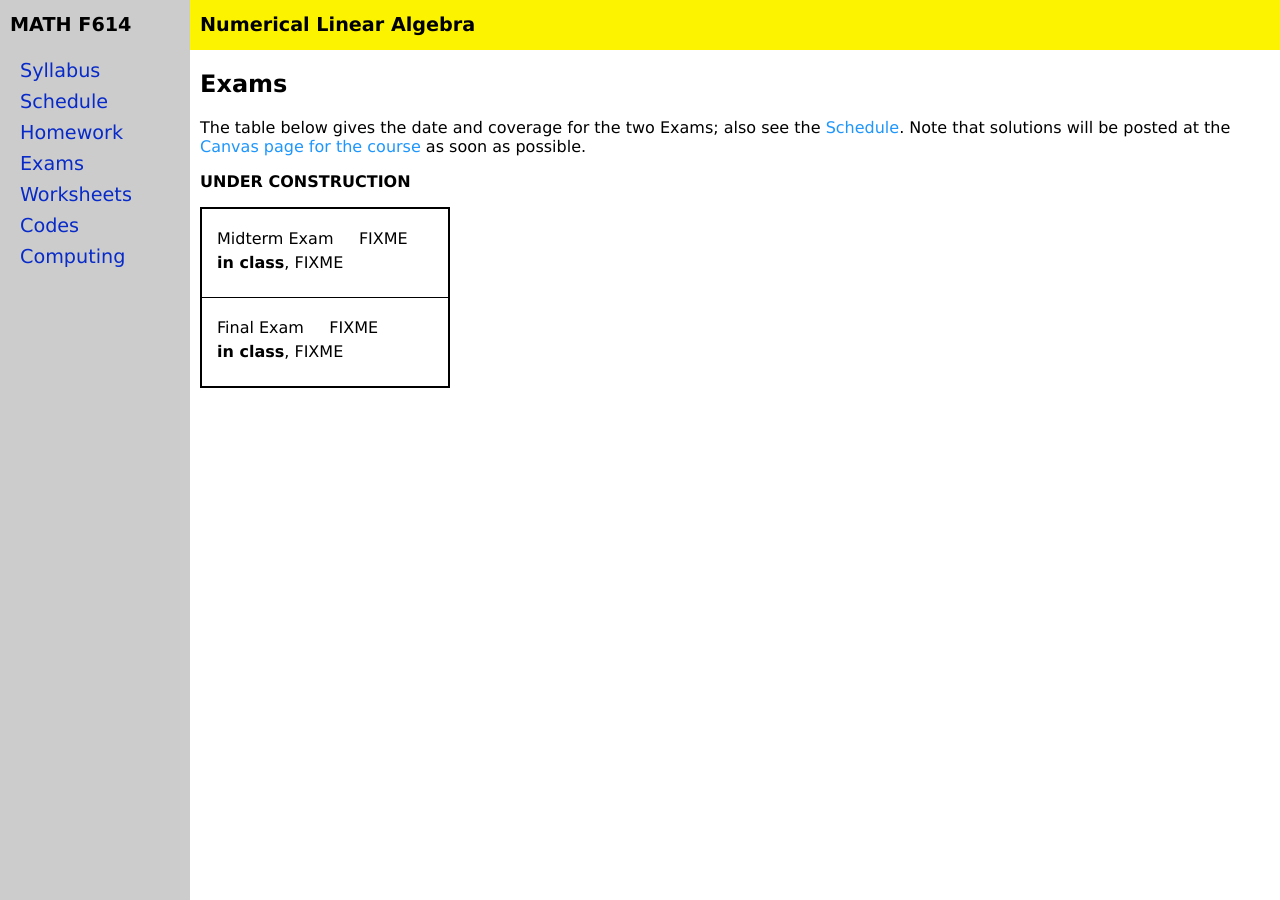
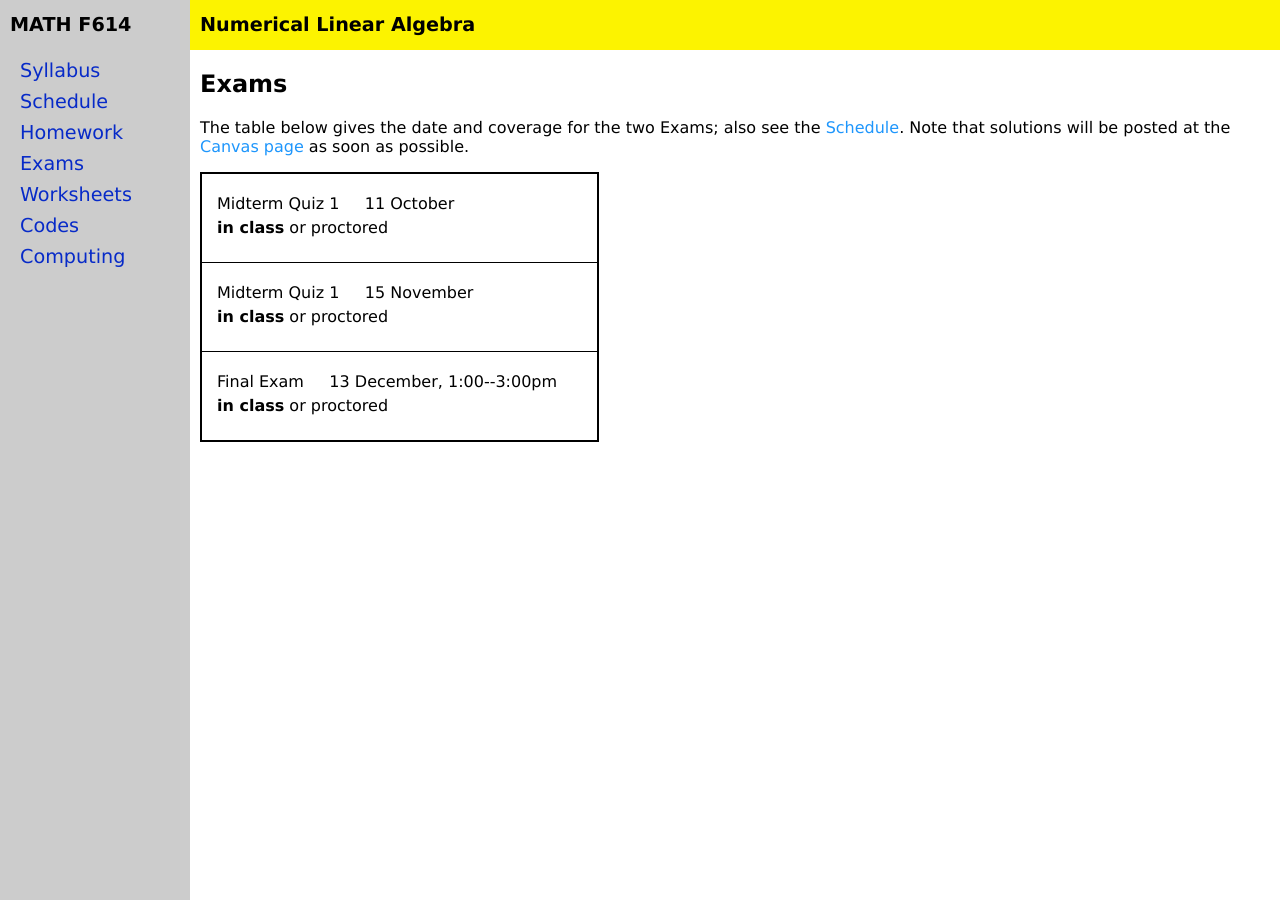
Before and after one commit to bueler/nla, a Jekyll site: the page built from exams.md, in a window 1280 px wide. Built offline with Jekyll 4.4.1, drawn with Linux system fonts in a browser that asks for light colours.

Commit message:
website ready for first day ... I think

```diff
--- a/_data/exams.yml
+++ b/_data/exams.yml
@@ -1,14 +1,17 @@
 semester: Fall 2023
 home: assets/exams/F23
 exams:
-- name: Midterm Exam
-  date: FIXME
-  info: <b>in class</b>, FIXME
+- name: Midterm Quiz 1
+  date: 11 October
+  info: <b>in class</b> or proctored
+- name: Midterm Quiz 1
+  date: 15 November
+  info: <b>in class</b> or proctored
+- name: Final Exam
+  date: 13 December, 1:00--3:00pm
+  info: <b>in class</b> or proctored
   #reviewguide: midreview.pdf
   #blank: mid.pdf
   #solutions: midsolns.pdf
-- name: Final Exam
-  date: FIXME
-  info: <b>in class</b>, FIXME
   #doc: finalessays.pdf
   #rubric: finalrubric.pdf
--- a/_data/worksheets.yml
+++ b/_data/worksheets.yml
@@ -5,7 +5,7 @@ worksheets:
   description: How do you visualize a matrix, anyway?
   blank: visualize.pdf
 - name: Matrix norm essentials
-  description: Summary of facts you really want to know about matrix norms.
+  description: Facts to know about matrix norms.
   blank: normmanifesto.pdf
 #- name: FIXME
 #  description: FIXME
--- a/_layouts/course-page.html
+++ b/_layouts/course-page.html
@@ -30,7 +30,7 @@
 <div id="main" class="main-body" onclick="closeNav()">
 <a id="top"></a>
 <div class="page-header hide-small"><a href="index.html">Numerical Linear Algebra</a></div>
-<div class="page-header hide-large"><a href="index.html">MATH F614 NLA</a></div>
+<div class="page-header hide-large"><a href="index.html">MATH F614 Numerical Linear Algebra</a></div>
 
 <div class="page-content">
     {{ content }}
--- a/exams.md
+++ b/exams.md
@@ -5,9 +5,7 @@ title: Exams
 
 ## Exams
 
-The table below gives the date and coverage for the two Exams; also see the [Schedule](assets/general/F23/schedule.pdf).  Note that solutions will be posted at the [Canvas page for the course](https://canvas.alaska.edu/courses/15800) as soon as possible.
-
-**UNDER CONSTRUCTION**
+The table below gives the date and coverage for the two Exams; also see the [Schedule](assets/general/F23/schedule.pdf).  Note that solutions will be posted at the [Canvas page](https://canvas.alaska.edu/courses/15800) as soon as possible.
 
 {% include exam_table.md  data=site.data.exams %}
 
```
Also changed, not shown: computing.md (+2 -2 lines).
